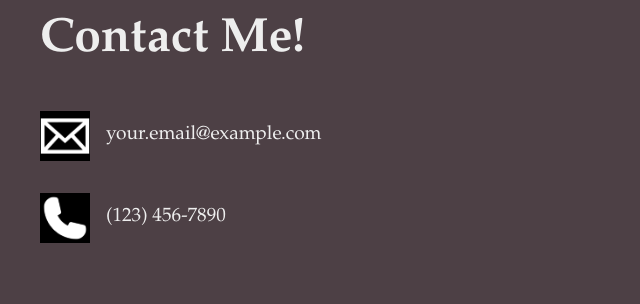
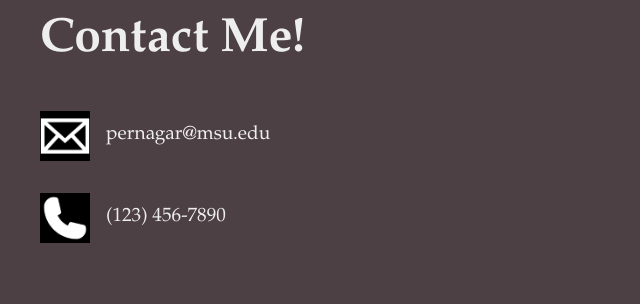
Before and after one commit to MrBiscuitss/Final, a plain HTML site: page contact.html in a window 1280 px wide. Shown: the part 186-490 px from the top of the page, 0-640 px from the left. Drawn offline with Linux system fonts and the light colour scheme.

Commit message:
ok NOW should be good

```diff
--- a/contact.html
+++ b/contact.html
@@ -25,9 +25,9 @@
                 <h1>Contact Me!</h1>
 
                 <div class="contact-list">
-                    <a href="mailto:your.email@example.com" class="contact-item">
+                    <a href="mailto:pernagar@msu.edu" class="contact-item">
                         <img src="images/email-icon.png" alt="Email Icon">
-                        <span>your.email@example.com</span>
+                        <span>pernagar@msu.edu</span>
                     </a>
 
                     <a href="tel:1234567890" class="contact-item">
```
